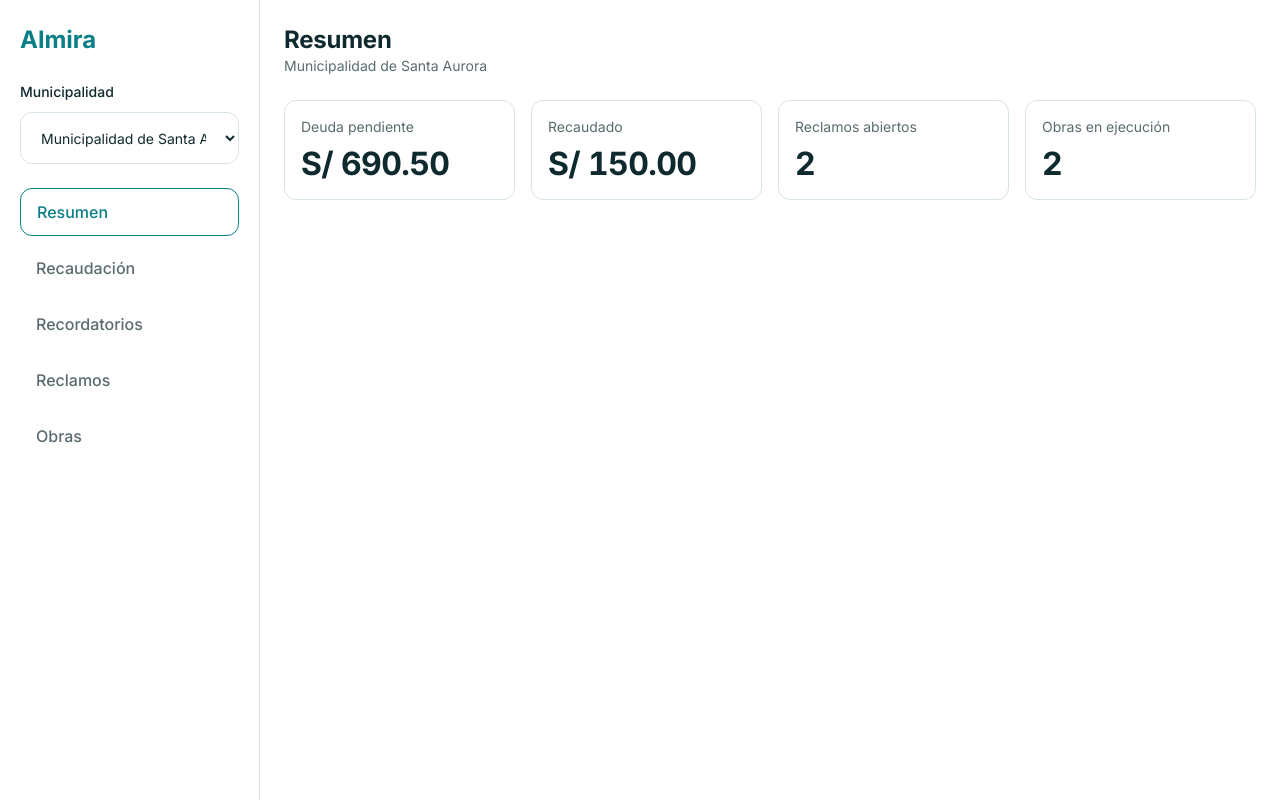
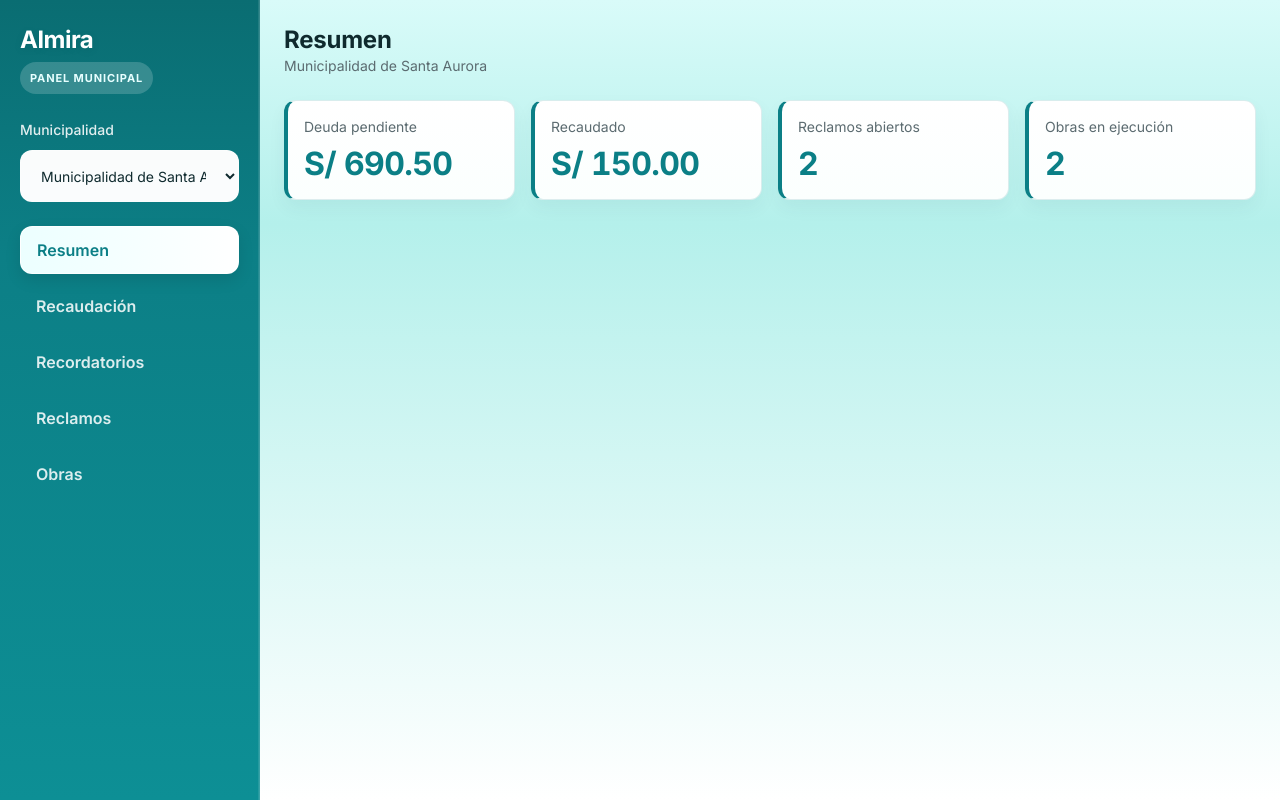
Before and after one commit to HerrSopMod/almira-app, a React (Vite) app in the folder apps/web/: page /resumen in a window 1280 px wide. Built offline with nearby package versions, Linux system fonts and the light colour scheme.

Commit message:
act front panel

```diff
--- a/apps/web/src/App.tsx
+++ b/apps/web/src/App.tsx
@@ -24,7 +24,10 @@ function Marco() {
   return (
     <div className="panel">
       <aside className="lateral">
-        <span className="marca">Almira</span>
+        <div className="marca-wrap">
+          <span className="marca">Almira</span>
+          <span className="marca-chip">Panel municipal</span>
+        </div>
         <label className="selector">
           Municipalidad
           <select value={municipalidadId} onChange={(e) => setMunicipalidadId(e.target.value)}>
--- a/apps/web/src/estilos.css
+++ b/apps/web/src/estilos.css
@@ -4,7 +4,7 @@
 
 body {
   margin: 0;
-  background: var(--color-fondo);
+  background: linear-gradient(180deg, #d9fbf9 0%, #b4f0eb 28%, #ffffff 100%);
   color: var(--color-texto);
   font: 400 16px/24px var(--fuente);
 }
@@ -35,14 +35,37 @@ h2 {
   flex-direction: column;
   gap: var(--espacio-xl);
   padding: var(--espacio-xl) var(--margen);
-  border-right: 1px solid var(--color-borde);
+  border-right: 1px solid rgba(255, 255, 255, 0.18);
+  background: linear-gradient(180deg, #0a6d72 0%, #0c7f86 32%, #0d8f95 100%);
+  box-shadow: inset -1px 0 0 rgba(255, 255, 255, 0.1);
+}
+
+.marca-wrap {
+  display: flex;
+  flex-direction: column;
+  gap: 6px;
 }
 
 .marca {
-  color: var(--color-primario);
+  color: #ffffff;
   font-size: 24px;
   line-height: 32px;
   font-weight: 700;
+  letter-spacing: -0.02em;
+  text-shadow: 0 2px 10px rgba(0, 0, 0, 0.08);
+}
+
+.marca-chip {
+  display: inline-flex;
+  align-self: flex-start;
+  padding: 4px 10px;
+  border-radius: 9999px;
+  background: rgba(255, 255, 255, 0.18);
+  color: #e7ffff;
+  font-size: 11px;
+  font-weight: 700;
+  letter-spacing: 0.08em;
+  text-transform: uppercase;
 }
 
 .selector {
@@ -53,12 +76,16 @@ h2 {
   font-weight: 500;
 }
 
+.selector {
+  color: rgba(255, 255, 255, 0.88);
+}
+
 .selector select {
   width: 100%;
   height: var(--alto-boton);
   padding: 0 var(--espacio-md);
-  background: var(--color-fondo);
-  border: 1px solid var(--color-borde);
+  background: rgba(255, 255, 255, 0.98);
+  border: 1px solid rgba(255, 255, 255, 0.2);
   border-radius: var(--radio-md);
   color: var(--color-texto);
   font: 400 14px/20px var(--fuente);
@@ -66,7 +93,7 @@ h2 {
 
 .selector select:focus {
   outline: none;
-  border: 1.5px solid var(--color-primario);
+  border: 1.5px solid rgba(255, 255, 255, 0.9);
 }
 
 .menu {
@@ -81,14 +108,17 @@ h2 {
   min-height: 48px;
   padding: 0 var(--espacio-md);
   border-radius: var(--radio-md);
-  color: var(--color-texto-secundario);
-  font-weight: 500;
+  color: rgba(255, 255, 255, 0.86);
+  font-weight: 600;
   text-decoration: none;
+  transition: background-color 0.2s ease, border-color 0.2s ease, color 0.2s ease, transform 0.2s ease;
 }
 
 .menu a.active {
-  color: var(--color-primario);
-  border: 1.5px solid var(--color-primario);
+  color: #0b7f86;
+  background: linear-gradient(90deg, #ecffff 0%, #ffffff 100%);
+  border: 1.5px solid rgba(255, 255, 255, 0.75);
+  box-shadow: 0 6px 16px rgba(0, 0, 0, 0.1);
 }
 
 .contenido {
@@ -117,11 +147,15 @@ h2 {
   flex-direction: column;
   gap: var(--espacio-sm);
   padding: var(--espacio-md);
-  border: 1px solid var(--color-borde);
+  border: 1px solid rgba(11, 127, 134, 0.14);
+  border-left: 4px solid var(--color-primario);
   border-radius: var(--radio-md);
+  background: linear-gradient(180deg, #ffffff 0%, #fbfffe 100%);
+  box-shadow: 0 8px 18px rgba(12, 66, 71, 0.05);
 }
 
 .indicador-valor {
+  color: var(--color-primario);
   font-size: 32px;
   line-height: 38px;
   font-weight: 700;
@@ -131,8 +165,10 @@ h2 {
 
 .tabla {
   overflow-x: auto;
-  border: 1px solid var(--color-borde);
+  border: 2px solid rgba(11, 127, 134, 0.4);
   border-radius: var(--radio-md);
+  background: #ffffff;
+  box-shadow: 0 0 0 1px rgba(11, 127, 134, 0.08);
 }
 
 table {
@@ -151,8 +187,12 @@ th {
 th,
 td {
   padding: 12px var(--espacio-md);
-  border-bottom: 1px solid var(--color-borde);
+  border-bottom: 1px solid rgba(11, 127, 134, 0.25);
   white-space: nowrap;
+}
+
+th {
+  background: rgba(11, 127, 134, 0.04);
 }
 
 tr:last-child td {
--- a/packages/shared/src/tokens.ts
+++ b/packages/shared/src/tokens.ts
@@ -56,8 +56,8 @@ export const colors = {
   surface: '#FFFFFF',
   surfaceBright: '#FFFFFF',
 
-  accent: '#2CC5C0',
-  highlight: '#E3F6F5',
+  accent: '#2FB7B2',
+  highlight: '#EAFDFB',
   text: '#0F2A2E',
   textSecondary: '#5B6B70',
   border: '#D6E3E4',
```
